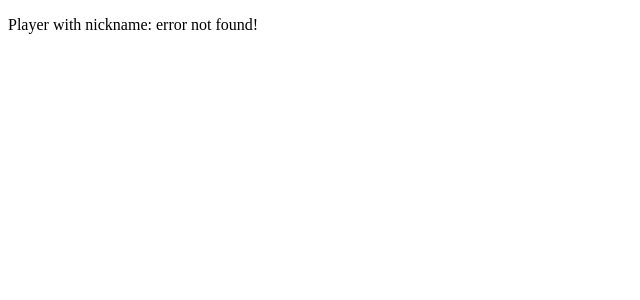
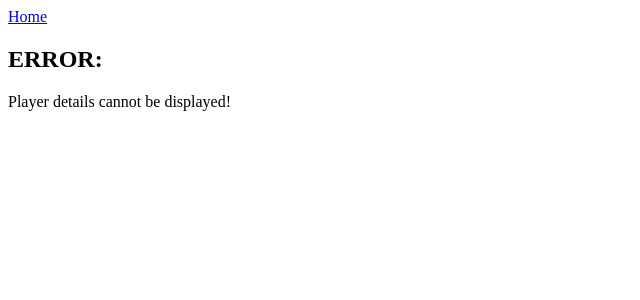
Before and after one commit to maayoko/cobe_players, a React app: page /player/error in a window 1280 px wide. Before the commit this address had no page. Shown: the top 300 px of the page, without its empty margins (0-640 px from the left). Built offline with nearby package versions, Linux system fonts and the light colour scheme.

Commit message:
feat(dashboard): display error page if clicked player is not dendi

```diff
--- a/src/App.tsx
+++ b/src/App.tsx
@@ -1,16 +1,23 @@
 import React from "react";
 import { Routes, Route } from "react-router-dom";
+import DendiRoute from "./components/DendiRoute";
 
 import HomePage from "./pages/Home";
 import NewPlayerPage from "./pages/New";
 import PlayerDetailsPage from "./pages/PlayerDetails";
+import PlayerErrorPage from "./pages/PlayerErrorPage";
 
 const App = () => {
     return (
         <Routes>
             <Route path="/" element={<HomePage />} />
             <Route path="/player/new" element={<NewPlayerPage />} />
-            <Route path="/player/:nickname" element={<PlayerDetailsPage />} />
+            <Route path="/player/error" element={<PlayerErrorPage />} />
+            <Route path="/player/:nickname" element={
+                <DendiRoute>
+                    <PlayerDetailsPage />
+                </DendiRoute>
+            } />
         </Routes>
     );
 };
--- /dev/null
+++ b/src/components/DendiRoute/index.tsx
@@ -0,0 +1,20 @@
+import React, { PropsWithChildren } from "react";
+import { useParams, Navigate } from "react-router-dom";
+
+import { RouteParams } from "../../pages/PlayerDetails";
+
+type DendiRouteProps = {
+    redirect?: string;
+}
+
+const DendiRoute = (props: PropsWithChildren<DendiRouteProps>) => {
+    const params = useParams<RouteParams>();
+
+    if (params.nickname !== "dd") {
+        return <Navigate to="/player/error"/>;
+    }
+
+    return props.children as JSX.Element;
+}
+
+export default DendiRoute;
--- a/src/components/Header/index.tsx
+++ b/src/components/Header/index.tsx
@@ -46,3 +46,11 @@ export const PlayerDetailsHeader = () => {
         </header>
     );
 }
+
+export const PlayerErrorHeader = () => {
+    return (
+        <header>
+            <NavLink to="/">Home</NavLink>
+        </header>
+    );
+}
--- a/src/pages/PlayerDetails/index.tsx
+++ b/src/pages/PlayerDetails/index.tsx
@@ -4,7 +4,7 @@ import { PlayerDetailsHeader } from "../../components/Header";
 import { usePlayers } from "../../modules/player/usePlayers";
 import { Player } from "../New";
 
-type RouteParams = {
+export type RouteParams = {
     nickname: string;
 }
 
--- /dev/null
+++ b/src/pages/PlayerErrorPage/index.tsx
@@ -0,0 +1,16 @@
+import React from "react";
+import { PlayerErrorHeader } from "../../components/Header";
+
+const PlayerErrorPage = () => {
+    return (
+        <div>
+            <PlayerErrorHeader />
+            <div>
+                <h2>ERROR:</h2>
+                <p>Player details cannot be displayed!</p>
+            </div>
+        </div>
+    );
+}
+
+export default PlayerErrorPage;
```
